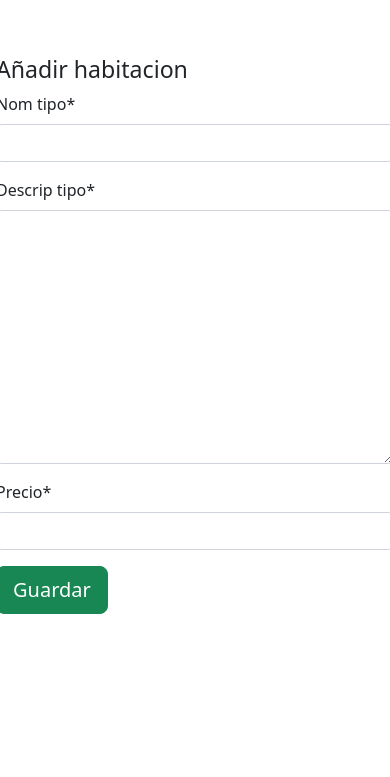
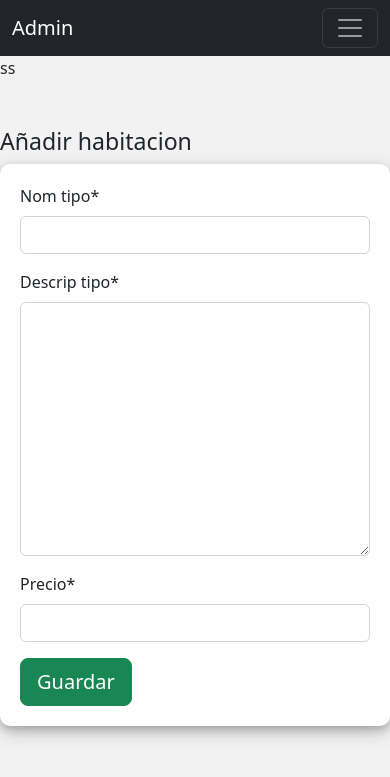
Before and after one commit to JuanZweifel/veranumIng, a Django app: template app/templates/app/habitacion_add.html in a window 390 px wide. Shown: the top 777 px of the page. Run offline with Django 4.2, Linux system fonts and the light colour scheme; the template is opened without the code that fills it: values that come from a table or form of the project are taken from there, others are empty; parts of the project's set-up code (start-up, migrations or seed data) failed here and were passed over; some libraries are stand-ins or nearby versions.

Commit message:
fail
falta

```diff
--- /dev/null
+++ b/app/static/css/style.css
@@ -0,0 +1,10 @@
+form{
+    padding: 20px;
+    border-radius: 10px;
+    box-shadow: 0 4px 8px 0 rgba(0, 0, 0, 0.2), 0 6px 20px 0 rgba(0, 0, 0, 0.19);
+    background-color: #ffffff;
+}
+
+body{
+    background-color: #f2f2f2;
+}
--- a/app/templates/app/base_tipo.html
+++ b/app/templates/app/base_tipo.html
@@ -17,11 +17,33 @@
     <link href="https://cdn.jsdelivr.net/npm/bootstrap@5.2.1/dist/css/bootstrap.min.css" rel="stylesheet"
         integrity="sha384-iYQeCzEYFbKjA/T2uDLTpkwGzCiq6soy8tYaI1GyVh/UjpbCx/TYkiZhlZB6+fzT" crossorigin="anonymous">
 
+    <link rel="stylesheet" href="{% static 'css/style.css' %}">
+
 </head>
 
 <body>
     <header>
-        <!-- place navbar here -->
+        <nav class="navbar navbar-expand-sm bg-dark navbar-dark">
+            <div class="container-fluid">
+                <a class="navbar-brand" href="">Admin</a>
+                <button class="navbar-toggler" type="button" data-bs-toggle="collapse" data-bs-target="#collapsibleNavbar">
+                    <span class="navbar-toggler-icon"></span>
+                </button>
+                <div class="collapse navbar-collapse" id="collapsibleNavbar">
+                    <ul class="navbar-nav">
+                        <li class="nav-item">
+                            <a class="nav-link" href="{% url 'habitacion' %}">Habitacion</a>
+                        </li>
+                        <li class="nav-item">
+                            <a class="nav-link" href="{% url 'tipo_habitacion' %}">Tipo habitacion</a>
+                        </li>
+                        <li class="nav-item">
+                            <a class="nav-link" href="#">Link</a>
+                        </li>
+                    </ul>
+                </div>
+            </div>
+        </nav>
     </header>
     <main>
         {% block contenido %}
--- a/app/templates/app/habitacion_add.html
+++ b/app/templates/app/habitacion_add.html
@@ -1,5 +1,6 @@
 {% extends 'app/base_tipo.html' %}
 {% load crispy_forms_tags %}
+{% load static %}
 
 {% block titulo %}
     Añadir Habitacion
@@ -7,12 +8,12 @@
 
 {% block contenido %}
 
-<div class="row">
-    <div class="col-sm-4"></div>
+<div class="row gx-5">
+    <div class="col-sm-3">ss</div>
 
-    <div class="col-sm-4 mt-5 p-2">
+    <div class="col-sm-6 mt-5">
         <h3>Añadir habitacion</h3>
-        <form action="" method="post" enctype="multipart/form-data" class="formadd">
+        <form action="" method="post" enctype="multipart/form-data" id="addform">
             {% csrf_token %}
             {{form|crispy}}
 
@@ -23,7 +24,7 @@
         </form>
     </div>
 
-    <div class="col-sm-4"></div>
+    <div class="col-sm-3"></div>
 
 </div>
 
--- /dev/null
+++ b/app/templates/app/index.html
@@ -0,0 +1,2 @@
+{% extends 'app/base_tipo.html' %}
+{% load static %}
--- a/app/urls.py
+++ b/app/urls.py
@@ -1,14 +1,13 @@
 from django.urls import include,path
 from .views import tipo_habitacion,tipo_habitacion_add, tipo_habitacion_modif,tipo_habitacion_eliminar
-from .views import tipo_habitacion,tipo_habitacion_add, habitacion,habitacion_add
+from .views import tipo_habitacion,tipo_habitacion_add, habitacion,habitacion_add, index
 
 urlpatterns = [
-    path('tipo_habitacion', tipo_habitacion, name='tipo_habitaicon'),
+    path('tipo_habitacion', tipo_habitacion, name='tipo_habitacion'),
     path('tipo_habitacion_add', tipo_habitacion_add, name='tipo_habitacion_add'),
     path('habitacion_add', habitacion_add, name='habitacion_add'),
-    path('habitacion', habitacion, name='habitacion')
-    path('tipo_habitacion', tipo_habitacion, name='tipo_habitacion'),
-    path('tipo_habitacion_add', tipo_habitacion_add, name='tipo_habitacion_add'),
+    path('habitacion', habitacion, name='habitacion'),
     path('tipo_habitacion_modif/<id>', tipo_habitacion_modif, name='tipo_habitacion_modif'),
     path('tipo_habitacion_eliminar/<id>', tipo_habitacion_eliminar, name='tipo_habitacion_eliminar'),
+    path('', index, name='index')
 ]
```
Also changed, not shown: app/templates/app/tipo_habitacion_delete.html (+10 -1 lines), app/views.py (+11 -2 lines).
